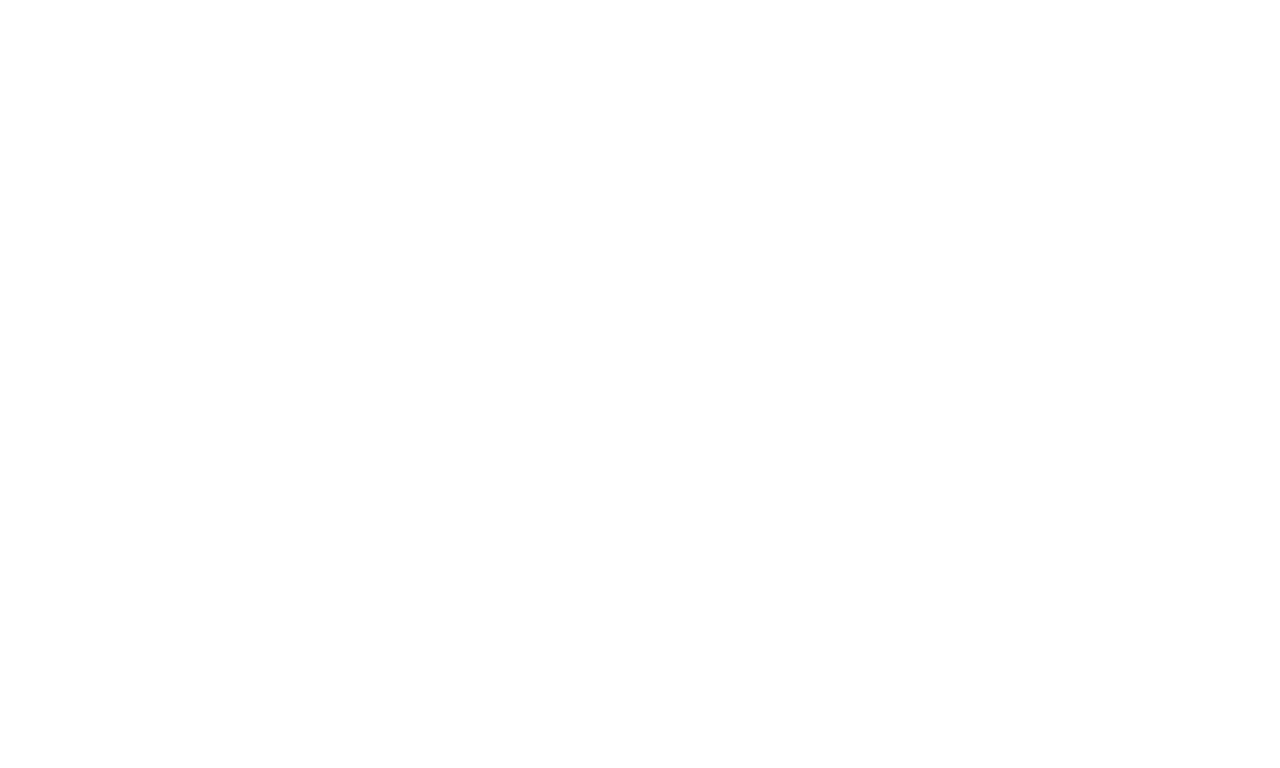
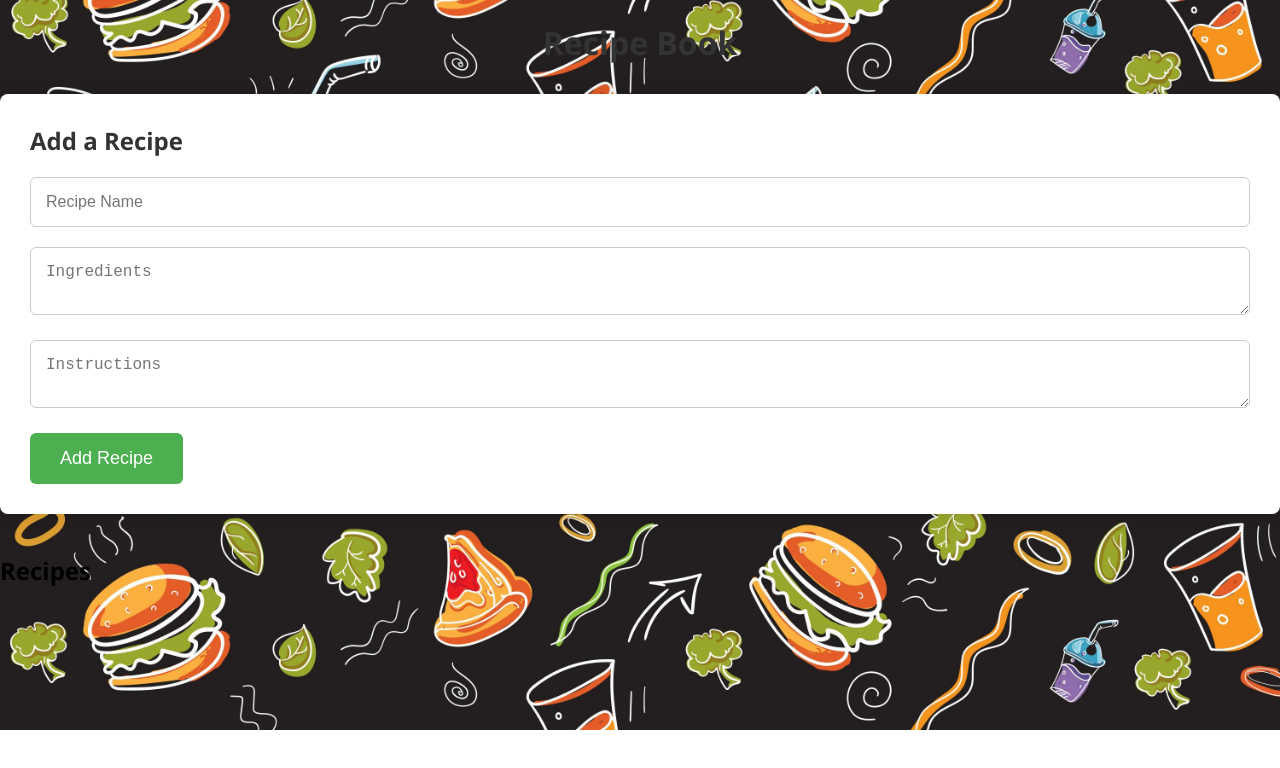
Before and after one commit to cKirkktoh/Caspe_Kirk_HW2, a plain HTML site: page index.html in a window 1280 px wide. Drawn offline with Linux system fonts and the light colour scheme.

Commit message:
styled my page

```diff
--- a/index.html
+++ b/index.html
@@ -0,0 +1,26 @@
+<!DOCTYPE html>
+<html lang="en">
+<head>
+  <meta charset="UTF-8">
+  <meta name="viewport" content="width=device-width, initial-scale=1.0">
+  <title>Recipe Book</title>
+  <link rel="stylesheet" href="css/main.css">
+  <script defer type="module" src="js/main.js"></script>
+</head>
+<body>
+  <h1>Recipe Book</h1>
+
+  <div id="recipeForm">
+    <h2>Add a Recipe</h2>
+    <input type="text" id="recipeName" placeholder="Recipe Name">
+    <textarea id="recipeIngredients" placeholder="Ingredients"></textarea>
+    <textarea id="recipeInstructions" placeholder="Instructions"></textarea>
+    <button onclick="addRecipe()">Add Recipe</button>
+  </div>
+
+  <div id="recipeList">
+    <h2>Recipes</h2>
+    <ul id="recipes"></ul>
+  </div>
+</body>
+</html>
--- a/sass/abstracts/_fonts.scss
+++ b/sass/abstracts/_fonts.scss
@@ -1,4 +1 @@
-
-
-
-  $font-family: "Manrope", sans-serif;
+$font-family: 'Segoe UI', Tahoma, Geneva, Verdana, sans-serif;
--- a/sass/base/_typography.scss
+++ b/sass/base/_typography.scss
@@ -2,7 +2,5 @@
 @use '../abstracts' as a;
 
 body{
-    font-family: Arial, sans-serif;
-    background-color: a.$primary-color;
-    margin-top: 50px;
+    font-family: 'Segoe UI', Tahoma, Geneva, Verdana, sans-serif;
 }
--- a/sass/pages/_home.scss
+++ b/sass/pages/_home.scss
@@ -0,0 +1,96 @@
+body {
+    font-family: 'Segoe UI', Tahoma, Geneva, Verdana, sans-serif;
+    background-image: url('../images/bg.jpg');
+    background-size: cover;
+    background-position: center;
+    background-repeat: no-repeat;
+    margin: 0;
+    padding: 0;
+  }
+
+  .container {
+    max-width: 800px;
+    margin: 20px auto;
+    padding: 20px;
+  }
+
+  h1 {
+    text-align: center;
+    margin-bottom: 30px;
+    color: #333;
+  }
+
+  #recipeForm {
+    background-color: #fff;
+    padding: 30px;
+    border-radius: 8px;
+    box-shadow: 0 0 20px rgba(0, 0, 0, 0.1);
+  }
+
+  #recipeForm h2 {
+    margin-top: 0;
+    margin-bottom: 20px;
+    font-size: 24px;
+    color: #333;
+  }
+
+  input[type="text"],
+  textarea {
+    width: 100%;
+    padding: 15px;
+    margin-bottom: 20px;
+    border: 1px solid #ccc;
+    border-radius: 6px;
+    box-sizing: border-box;
+    font-size: 16px;
+  }
+
+  button {
+    background-color: #4caf50;
+    color: #fff;
+    border: none;
+    padding: 15px 30px;
+    cursor: pointer;
+    border-radius: 6px;
+    font-size: 18px;
+    transition: background-color 0.3s ease;
+  }
+
+  button:hover {
+    background-color: #45a049;
+  }
+
+  #recipeList {
+    margin-top: 40px;
+  }
+
+  #recipes {
+    list-style: none;
+    padding: 0;
+  }
+
+  #recipes li {
+    background-color: #fff;
+    padding: 20px;
+    margin-bottom: 20px;
+    border-radius: 8px;
+    box-shadow: 0 4px 10px rgba(0, 0, 0, 0.1);
+    transition: transform 0.3s ease;
+  }
+
+  #recipes li:hover {
+    transform: translateY(-5px);
+  }
+
+  #recipes li h3 {
+    margin-top: 0;
+    margin-bottom: 10px;
+    font-size: 22px;
+    color: #333;
+  }
+
+  #recipes li p {
+    margin: 0;
+    font-size: 16px;
+    color: #666;
+  }
--- a/sass/pages/_index.scss
+++ b/sass/pages/_index.scss
@@ -0,0 +1 @@
+@forward 'home';
```
Also changed, not shown: css/main.css, images/bg.jpg (added).
